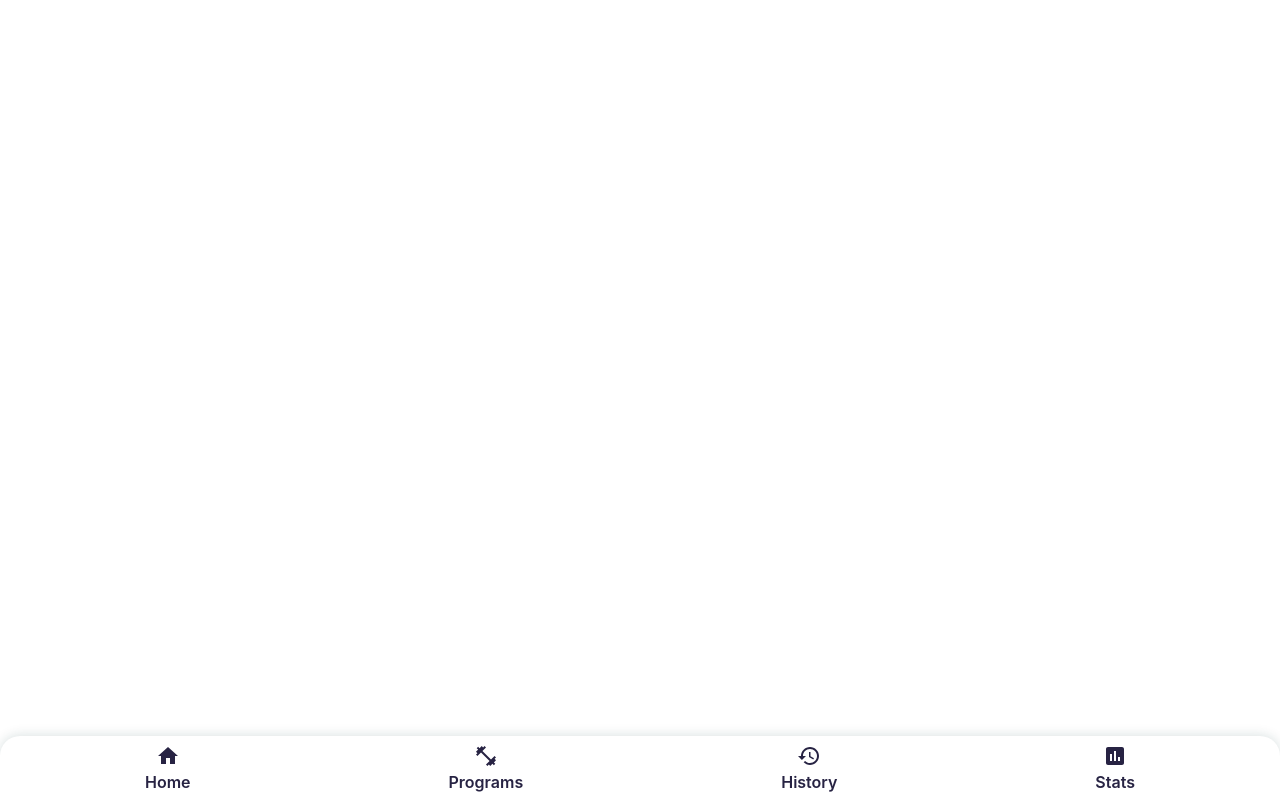
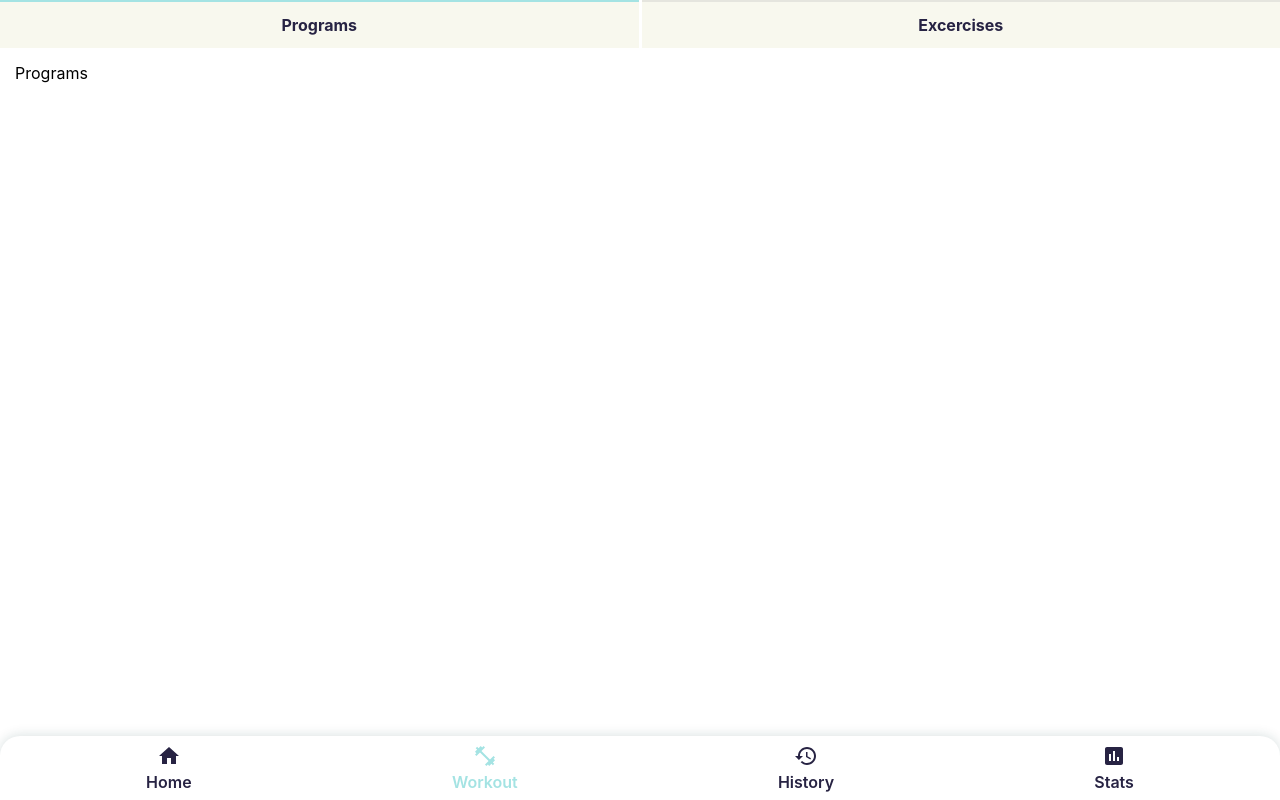
Before and after one commit to ProkopetsOleksandr/PerfectGym, a React (Create React App) app: page /workout/programs in a window 1280 px wide. Built offline with nearby package versions, Linux system fonts and the light colour scheme.

Commit message:
Added workout programs and excercises pages

```diff
--- a/src/App.css
+++ b/src/App.css
@@ -1,8 +1,4 @@
 #app-wrapper {
     max-height: calc(100vh - 4.5rem);
-    overflow: scroll;
+    overflow-x: auto;
 }
-
-#app-content {
-    padding: 10px;
-}
--- a/src/App.tsx
+++ b/src/App.tsx
@@ -2,7 +2,7 @@ import { BrowserRouter, Route, Routes } from 'react-router-dom';
 import './App.css';
 import Home from './components/Home/Home';
 import NavigationMenu from './components/NavigationMenu/NavigationMenu';
-import Programs from './components/Programs/Programs';
+import Workout from './components/Workout/Workout';
 
 function App() {
     return (
@@ -11,7 +11,7 @@ function App() {
                 <div id="app-content">
                     <Routes>
                         <Route path='/' element={<Home />} />
-                        <Route path='/programs' element={<Programs />} />
+                        <Route path='/workout/*' element={<Workout />} />
                     </Routes>
                 </div>
                 <div id="app-nav">
--- a/src/components/NavigationMenu/NavigationMenu.tsx
+++ b/src/components/NavigationMenu/NavigationMenu.tsx
@@ -29,9 +29,9 @@ const NavigationMenu = () => {
                     </li>
 
                     <li className={classes.navItem}>
-                        <NavLink to="/programs" className={GetNavLinkClassName}>
+                        <NavLink to="/workout" className={GetNavLinkClassName}>
                             <FitnessCenterIcon className={classes.programsIcon} />
-                            <span className={classes.navName}>Programs</span>
+                            <span className={classes.navName}>Workout</span>
                         </NavLink>
                     </li>
 
@@ -48,6 +48,7 @@ const NavigationMenu = () => {
                             <span className={classes.navName}>Stats</span>
                         </a>
                     </li>
+
                 </ul>
             </nav>
         </div>
--- /dev/null
+++ b/src/components/Workout/Excercises/Excercises.tsx
@@ -0,0 +1,66 @@
+import { FilterAlt, Search } from '@mui/icons-material'
+import { Button } from '@mui/material'
+import React, { useEffect, useState } from 'react'
+import { ExcerciseGroup, ExcerciseGroupLabel, IExcercise } from '../../../core/models/workout'
+import classes from '../Workout.module.css'
+import FiltersDialog from './FiltersDialog'
+
+function Excercises() {
+    const defaultImageUrl = "https://upload.wikimedia.org/wikipedia/commons/1/14/No_Image_Available.jpg";
+    const [excercises, setExercises] = useState<IExcercise[]>([]);
+    const [isFiltersDialogOpen, setIsFiltersDialogOpen] = React.useState<boolean>(false);
+
+    function openFiltersDialog() : void {
+        setIsFiltersDialogOpen(true);
+    }
+
+    function closeFiltersDialog() : void {
+        setIsFiltersDialogOpen(false);
+    }
+
+    useEffect(() => {
+        setExercises([
+            {
+                id: 1,
+                name: "banch press",
+                imageUrl: "https://www.lyfta.app/_next/image?url=https%3A%2F%2Flyfta.app%2Fimages%2Fexercises%2F00251101.png&w=640&q=10",
+                excerciseGroup: ExcerciseGroup.Chest
+            },
+            {
+                id: 2,
+                name: "dumbbel v storonu",
+                excerciseGroup: ExcerciseGroup.Chest
+            },
+            {
+                id: 3,
+                name: "Upraznenie 3",
+                excerciseGroup: ExcerciseGroup.Chest
+            },
+        ])
+    }, []);
+
+    return (
+        <div>
+            <div className="margin-bottom-1" style={{ display: "flex", justifyContent: "flex-end", gap: "10px" }}>
+                <Button style={{ color: "#272343", minWidth: "40px", width: "40px" }}><Search /></Button>
+                <Button style={{ color: "#272343", minWidth: "40px", width: "40px" }} onClick={openFiltersDialog}><FilterAlt /></Button>
+                <Button variant='contained' style={{ background: "#272343" }}>Add</Button>
+            </div>
+
+            <ul>
+                {excercises && excercises.map(excercise =>
+                    <li key={excercise.id} className={classes.exercise}>
+                        <img src={excercise.imageUrl ?? defaultImageUrl} alt='excercise' />
+                        <div className={classes.excerciseInfo}>
+                            <div className={classes.name}>{excercise.name}</div>
+                            <div className={classes.group}>{ExcerciseGroupLabel.get(excercise.excerciseGroup)}</div>
+                        </div>
+                    </li>)}
+            </ul>
+
+            <FiltersDialog open={isFiltersDialogOpen} handleClose={closeFiltersDialog} />
+        </div>
+    )
+}
+
+export default Excercises
--- /dev/null
+++ b/src/components/Workout/Excercises/FiltersDialog.tsx
@@ -0,0 +1,36 @@
+import { Chip } from '@mui/material';
+import Button from '@mui/material/Button';
+import Dialog from '@mui/material/Dialog';
+import DialogActions from '@mui/material/DialogActions';
+import DialogContent from '@mui/material/DialogContent';
+import DialogTitle from '@mui/material/DialogTitle';
+import { FC } from 'react';
+
+interface IFiltersDialogProps {
+    open: boolean,
+    handleClose: () => void
+}
+
+const FiltersDialog: FC<IFiltersDialogProps> = (props) => {
+    return (
+        <Dialog open={props.open} fullWidth={true} onClose={props.handleClose}>
+            <DialogTitle>Filters</DialogTitle>
+            <DialogContent>
+                <div style={{display: "flex", gap: "10px", flexWrap: "wrap"}}>
+                    <Chip label="Chest" />
+                    <Chip label="Neck" variant="outlined" />
+                    <Chip label="Arms" />
+                    <Chip label="Legs" variant="outlined" />
+                    <Chip label="Quads" />
+                    <Chip label="Biceps" variant="outlined" />
+                </div>
+            </DialogContent>
+            <DialogActions>
+                <Button onClick={props.handleClose}>Cancel</Button>
+                <Button type="submit">OK</Button>
+            </DialogActions>
+        </Dialog>
+    )
+}
+
+export default FiltersDialog;
--- a/src/components/Programs/Programs.tsx
+++ b/src/components/Workout/Programs/Programs.tsx
@@ -1,6 +1,6 @@
 import React from 'react'
 
-const Programs = () => {
+function Programs() {
   return (
     <div>Programs</div>
   )
--- /dev/null
+++ b/src/components/Workout/Workout.module.css
@@ -0,0 +1,54 @@
+/* WORKOUT PAGE */
+
+.workoutTabs {
+    display: flex;
+    align-items: center;
+    justify-content: space-around;
+    height: 3rem;
+    gap: 3px;
+    position: fixed;
+    width: 100%;
+}
+
+.workoutContent {
+    padding-top: 3rem;
+}
+
+.workoutTabs a {
+    display: flex;
+    flex: 1;
+    align-items: center;
+    justify-content: center;
+    height: 100%;
+    color: #272343;
+    border-top: 2px solid #e5e5de;
+    font-weight: bold;
+    background: #f8f8ee;
+}
+
+.workoutTabs a.active {
+    border-top: 2px solid #a4e3e3;
+}
+
+
+/* EXCERCISES PAGE */
+
+.exercise {
+    display: flex;
+    align-items: center;
+    column-gap: 15px;
+    margin-bottom: 10px;
+    border-bottom: 1px solid #ebebeb;
+}
+
+.exercise img {
+    width: 70px;
+}
+
+.excerciseInfo .name {
+    font-weight: bold;
+}
+
+.excerciseInfo .group {
+    font-size: small;
+}
--- /dev/null
+++ b/src/components/Workout/Workout.tsx
@@ -0,0 +1,27 @@
+import { NavLink, Route, Routes } from 'react-router-dom'
+import Excercises from './Excercises/Excercises'
+import Programs from './Programs/Programs'
+import classes from './Workout.module.css'
+
+const Workout = () => {
+    return (
+        <div>
+            <div className={classes.workoutTabs}>
+                <NavLink to="programs" className={({ isActive }) => isActive ? classes.active : ""}>Programs</NavLink>
+                <NavLink to="excercises" className={({ isActive }) => isActive ? classes.active : ""}>Excercises</NavLink>
+            </div>
+
+            <div className={classes.workoutContent}>
+                <div className="container">
+                    <Routes>
+                        <Route path='excercises' element={<Excercises />} />
+                        <Route path='programs' element={<Programs />} />
+                    </Routes>
+                </div>
+            </div>
+        </div>
+
+    )
+}
+
+export default Workout;
--- /dev/null
+++ b/src/core/models/workout.ts
@@ -0,0 +1,15 @@
+export enum ExcerciseGroup {
+    Chest = 1
+}
+
+export const ExcerciseGroupLabel = new Map<number, string>([
+    [ExcerciseGroup.Chest, 'Chest']
+]);
+
+export interface IExcercise {
+    id?: number,
+    imageUrl?: string,
+    name: string,
+    description?: string,
+    excerciseGroup: ExcerciseGroup
+}
--- a/src/index.css
+++ b/src/index.css
@@ -31,7 +31,9 @@ a {
 }
 
 .container {
-    max-width: 968px;
-    margin-left: 1rem;
-    margin-right: 1rem;
+    padding: 15px;
 }
+
+.margin-bottom-1 {
+    margin-bottom: 1rem;
+}
```
